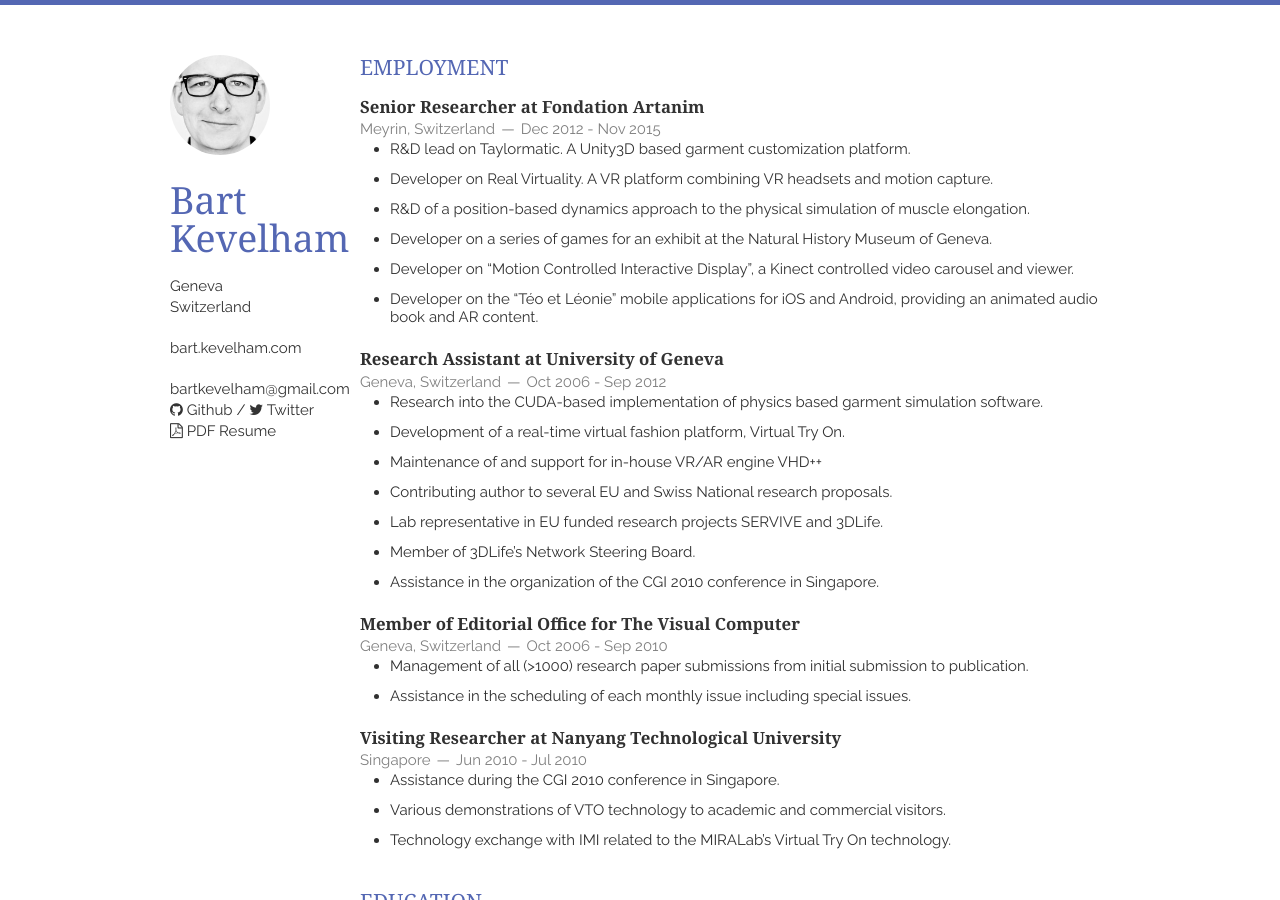
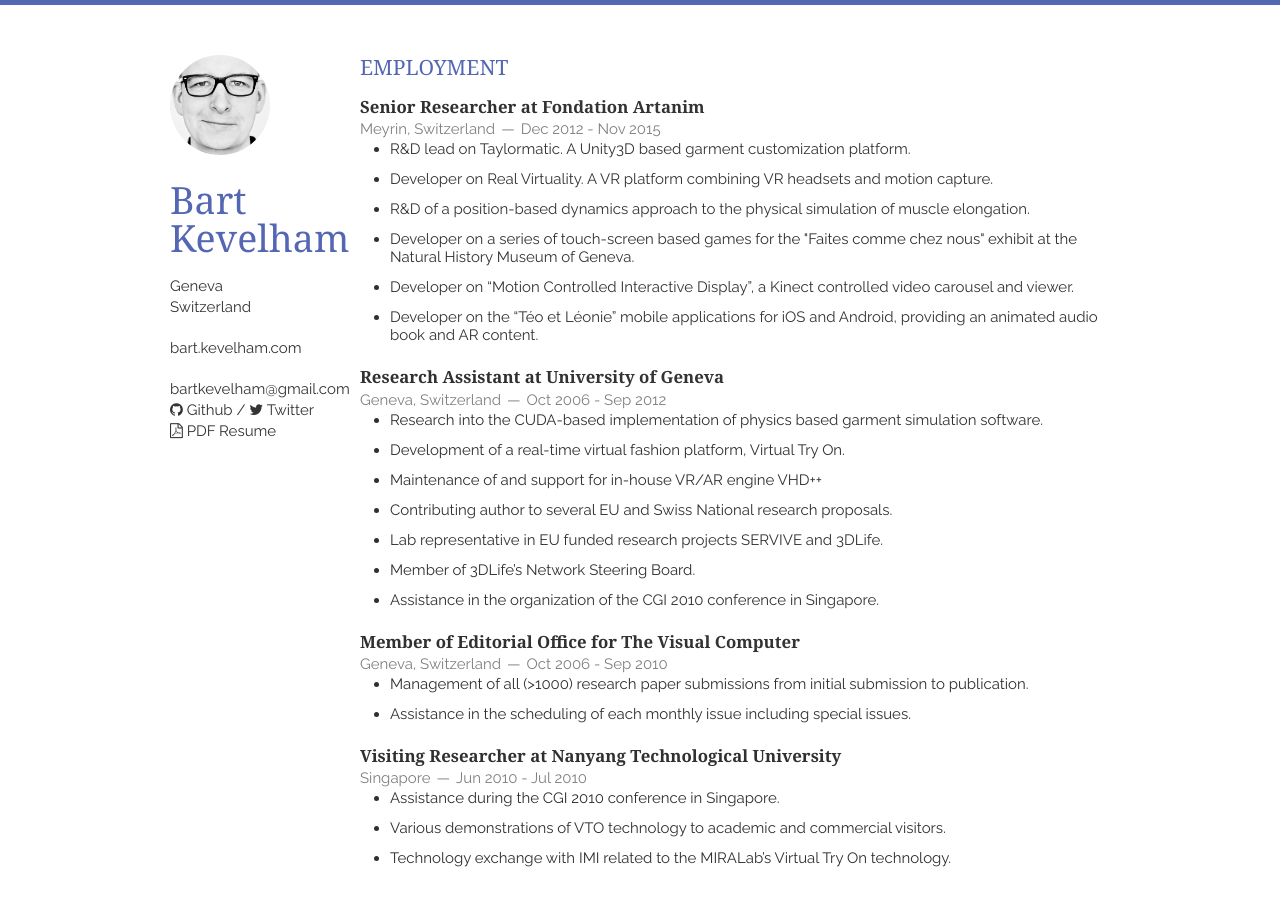
Before and after one commit to bkevelham/bkevelham.github.io, a Jekyll site: the page built from index.html, in a window 1280 px wide and 900 px high. Built offline with Jekyll 4.4.1, drawn with Linux system fonts in a browser that asks for light colours; nearby versions of some CDN libraries; Markdown is read by kramdown in place of the engine named in the settings; the list of posts is cut into pages by our own code.

Commit message:
Add relevant FCCN links

```diff
--- a/_includes/employment.html
+++ b/_includes/employment.html
@@ -9,7 +9,7 @@
 		    <li><a href="http://www.nobrandsolution.com/">R&D lead on Taylormatic. A Unity3D based garment customization platform.</a></li>
 		    <li><a href="http://www.artanim.ch/RealVirtuality">Developer on Real Virtuality. A VR platform combining VR headsets and motion capture.</a></li>
 			<li><a href="https://www.youtube.com/watch?v=EvqPDUWpevs">R&D of a position-based dynamics approach to the physical simulation of muscle elongation</a>.</li>
-			<li>Developer on a series of games for an exhibit at the <a href="https://www.ville-ge.ch/mhng/expositions.php" target="_blank">Natural History Museum of Geneva</a>.</li>
+			<li><a href="http://bart.kevelham.com/2015/12/30/what-do-you-know-about-dinosaurs/">Developer on a series of touch-screen based games</a> for the "Faites comme chez nous" exhibit at the <a href="https://www.ville-ge.ch/mhng/expo_2015_fccn.php" target="_blank">Natural History Museum of Geneva</a>.</li>
 			<li><a href="http://artaniminteractive.com/motion-controlled-interactive-display/">Developer on “Motion Controlled Interactive Display”, a Kinect controlled video carousel and viewer.</a></li>
 			<li><a href="http://www.teoleonie.com/">Developer on the “Téo et Léonie” mobile applications for iOS and Android, providing an animated audio book and AR content.</a></li>
 		</ul>
```
